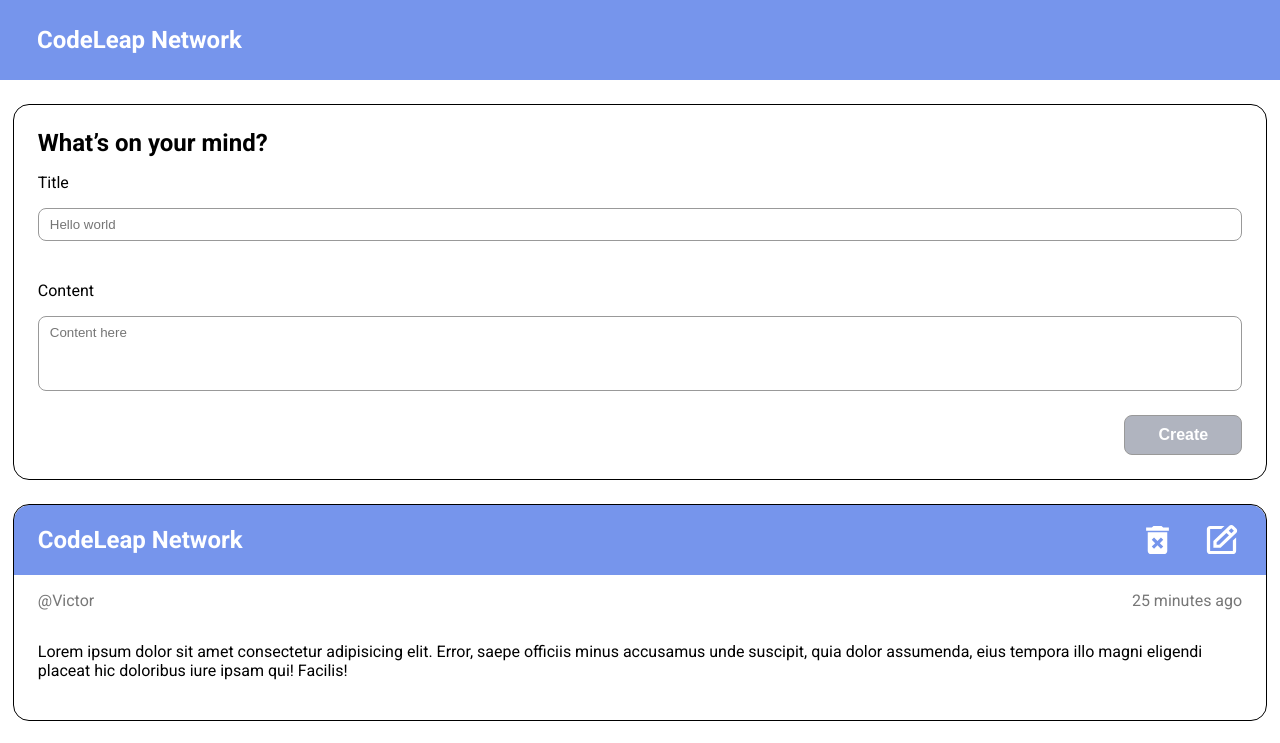
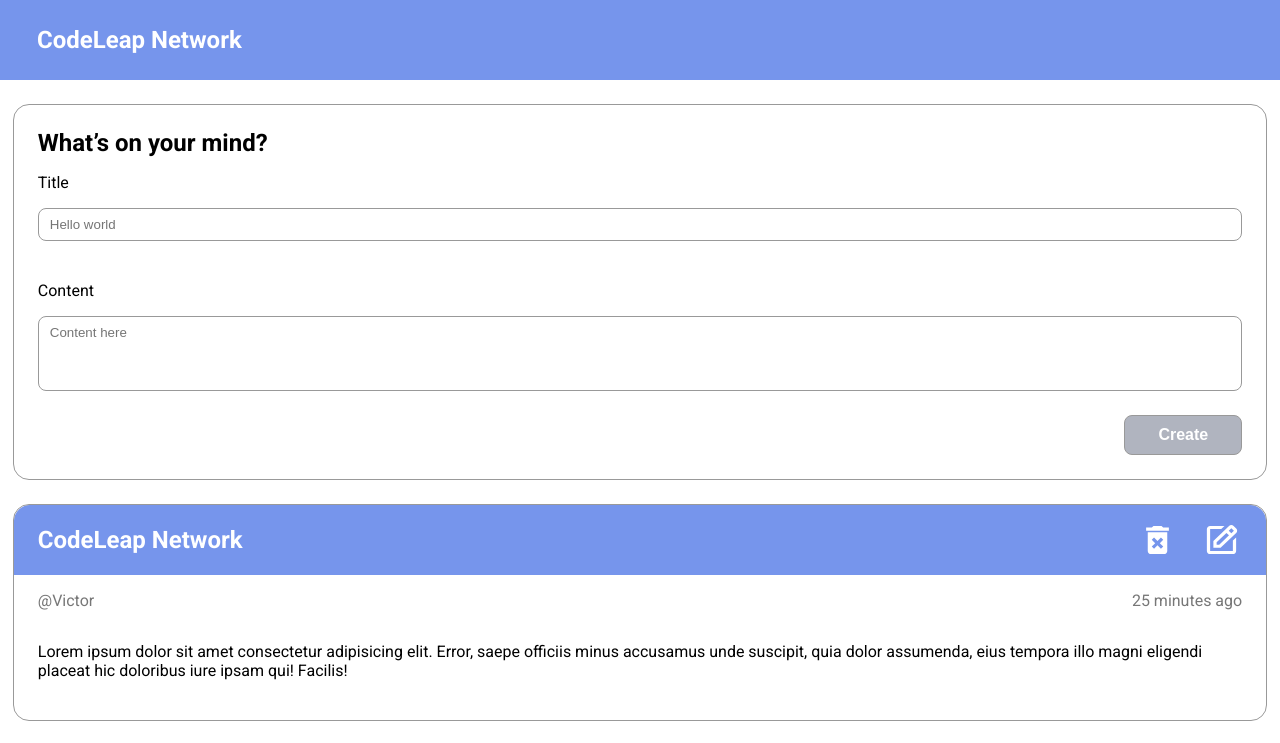
Before and after one commit to paulosrlj/PostsBlog, a React (Vite) app: page / in a window 1280 px wide. Shown: the top 743 px of the page. Built offline with nearby package versions, Linux system fonts and the light colour scheme.

Commit message:
fix: border colors

```diff
--- a/src/components/Post/style.module.scss
+++ b/src/components/Post/style.module.scss
@@ -10,7 +10,7 @@
   display: flex;
   flex-direction: column;
   box-sizing: border-box;
-  border: 1px solid black;
+  border: 1px solid $strokeColor;
 
   position: relative;
 }
--- a/src/components/PostCard/style.module.scss
+++ b/src/components/PostCard/style.module.scss
@@ -3,7 +3,7 @@
 .postCard {
 
   width: 100%;
-  border: 1px solid black;
+  border: 1px solid $strokeColor;
   border-radius: 16px;
   margin-top: 24px;
   padding: 24px;
```
